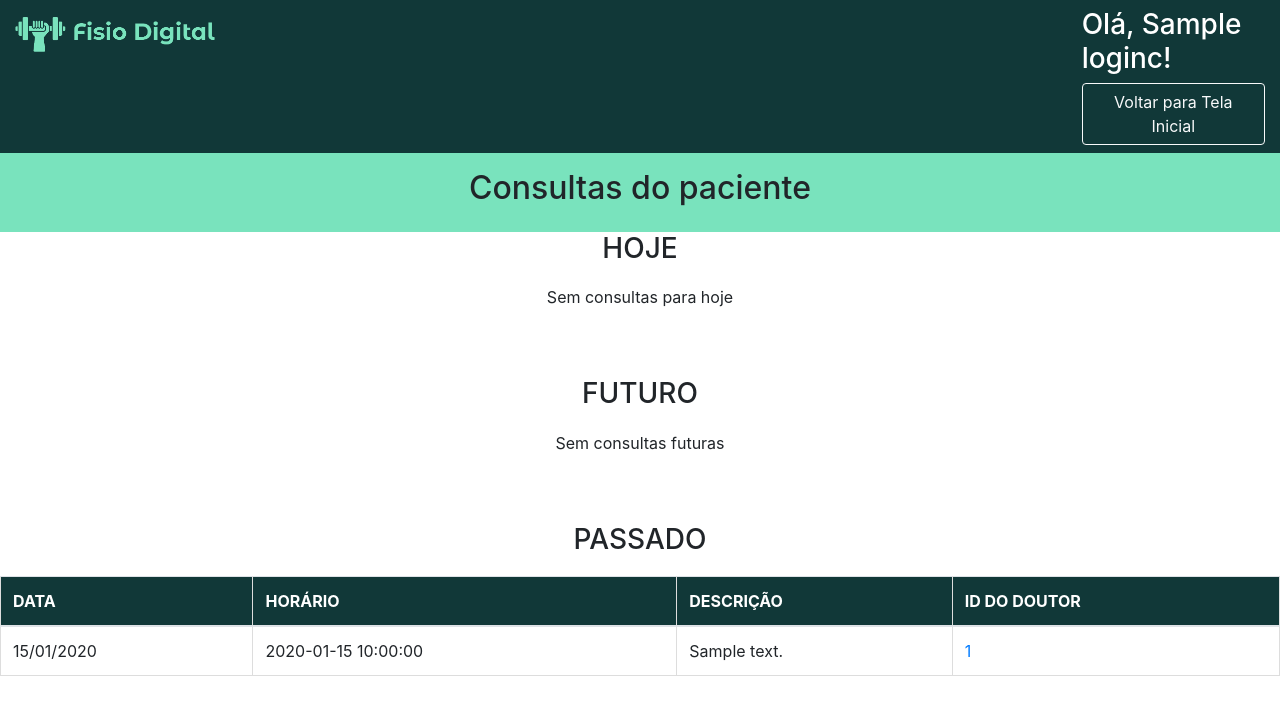
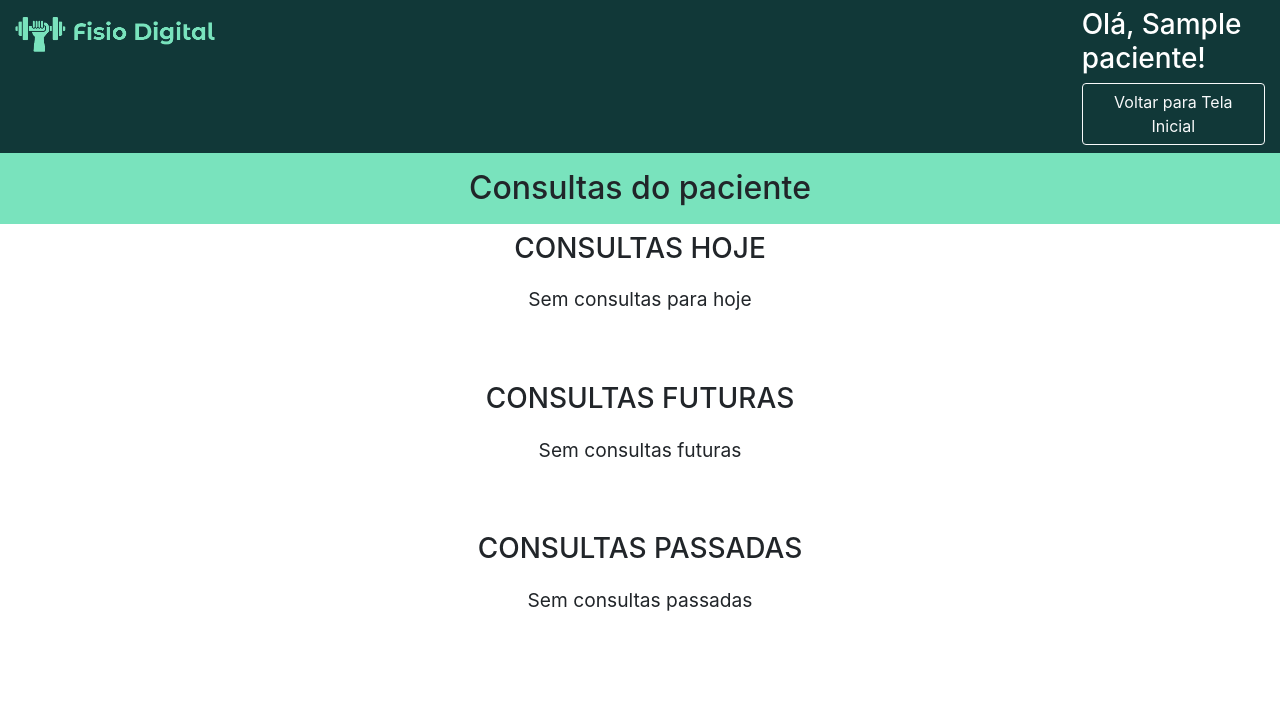
Before and after one commit to Kennedy-klam/Fisio-Digital, a PHP site: the page made by opção-de-login/client/dashboard/consultas-marcadas/viewappointment.php in a window 1280 px wide. Shown: the top 715 px of the page. Run offline with PHP 8.4, Linux system fonts and the light colour scheme; the visitor is signed in with stand-in values (Sample User, id 1); tables that the repository leaves empty or names only in its code hold one stand-in row (values such as "Sample post").

Commit message:
banco v6
parte do paciente funcionando tudo.

```diff
--- a/opção-de-login/client/dashboard/consultas-marcadas/viewappointment.php
+++ b/opção-de-login/client/dashboard/consultas-marcadas/viewappointment.php
@@ -1,19 +1,19 @@
 <?php
 session_start();
 require("../../conexões/db.php");
+
 $clientid = $_SESSION['id'];
-$query    = "SELECT * FROM `loginc` WHERE clientid=$clientid;";
+$query = "SELECT nome FROM `paciente` WHERE idPaciente = $clientid;";
 $result = mysqli_query($con, $query) or die(mysqli_error($con));
-if($result)
-{
+if ($result) {
     $data = mysqli_fetch_assoc($result);
-$clientname = $data['clientname'];
+    $clientname = $data['nome'];
 }
 ?>
 <!DOCTYPE html>
 <html lang="pt-br">
 <head>
-    <meta charset="UTF-8">
+    <meta charset="utf-8">
     <meta name="viewport" content="width=device-width, initial-scale=1.0">
     <title>Consultas Marcadas</title>
     <link rel="stylesheet" href="https://stackpath.bootstrapcdn.com/bootstrap/4.5.0/css/bootstrap.min.css"
@@ -53,7 +53,7 @@ $clientname = $data['clientname'];
 <div class="container-fluid pt-2 pb-2" style="background-color: #113838;">
     <div class="row">
         <div class="col-sm-10 ">
-            <img  width="200" class="ml-0 mt-2 mb-2" src="../../../../imagens/default_transparent.png">
+            <img width="200" class="ml-0 mt-2 mb-2" src="../../../../imagens/default_transparent.png">
         </div>
         <div class="col-sm-2">
             <h3 class="mr-0 text-white">Olá, <?php echo $clientname; ?>!</h3>
@@ -62,186 +62,158 @@ $clientname = $data['clientname'];
     </div>
 </div>
 <div class="container-fluid text-center" style="background-color: #79e3bd">
-    <div class="h-25 d-inline-block">
     <h2 class="pt-3 pb-3">Consultas do paciente</h2>
 </div>
-</div>
+
 <div class="app">
+    <!-- Consultas Hoje -->
     <div class="today">
         <div class="title">
-            <h3 class='text-center'>HOJE</h3>
+            <h3 class='text-center'>CONSULTAS HOJE</h3>
         </div>
         <div class="appt">
         <?php
-        $cid=$_SESSION["id"];
-        $tdt=date("Y-m-d");
-        $sql="SELECT * FROM `appointment` WHERE date='$tdt' AND clientid='$cid'";
+        $cid = $_SESSION["id"];
+        $tdt = date("Y-m-d");
+        $sql = "SELECT a.*, d.nome AS doutor_nome
+                FROM `consultas` a
+                JOIN `doutor` d ON a.Doutor_idDoutor = d.idDoutor
+                WHERE a.data = '$tdt' AND a.Paciente_idPaciente = '$cid';";
         $res = mysqli_query($con, $sql);
-        if($res)
-        {
-            if (mysqli_num_rows($res)) {
-                echo "<table class='table table-hover'>
+
+        if ($res) {
+            if (mysqli_num_rows($res) > 0) {
+                echo "<table class='table table-hover table-adjusted'>
                         <thead>
                             <tr>
-                    <th class='mx-3'>DATA</th>
-                    <th class='mx-3'>HORÁRIO</th>
-                    <th class='mx-3'>DESCRIÇÃO</th>
-                    <th class='mx-3'>DOUTOR</th>
+                                <th>NÚMERO</th>
+                                <th>DATA</th>
+                                <th>HORÁRIO</th>
+                                <th>DESCRIÇÃO</th>
+                                <th>DOUTOR</th>
                             </tr>
-            </thead>";
-                while($row = mysqli_fetch_assoc($res)) {
-                    $formattedDate = date('d-m-Y', strtotime($row["date"]));
+                        </thead>
+                        <tbody>";
+                $no = 1;
+                while ($row = mysqli_fetch_assoc($res)) {
+                    $formattedDate = date("d/m/Y", strtotime($row["data"]));
                     echo "<tr>
-                            <td class='mx-3'>" . $formattedDate . " </td>
-                            <td>".$row["timeslot"]." </td>
-                            <td>".$row["description"]." </td>
-                            <td>" . $row["doctorid"] . "</td>
+                            <td>{$no}</td>
+                            <td>{$formattedDate}</td>
+                            <td>{$row["horario"]}</td>
+                            <td>{$row["descrição"]}</td>
+                            <td>{$row['doutor_nome']}</td>
                         </tr>";
+                    $no++;
                 }
-                echo "</table> ";
-            }
-            else{
-                echo "<div class='text-center'>Sem consultas para hoje</div>";
+                echo "</tbody></table>";
+            } else {
+                echo "<div class='text-center no-appointments'>Sem consultas para hoje</div>";
             }
         }
-
-
         ?>
         </div>
     </div>
-    <br> <br>
+    <br><br>
+
+    <!-- Consultas Futuras -->
     <div class="future">
         <div class="title">
-        <h3 class='text-center'>FUTURO</h3>
+            <h3 class='text-center'>CONSULTAS FUTURAS</h3>
         </div>
         <div class="appt">
         <?php
-        $cid=$_SESSION["id"];
-        $tdt=date("Y-m-d");
-        $sql = "SELECT * FROM appointment WHERE  clientid='$cid' AND date>'$tdt'";
+        $cid = $_SESSION["id"];
+        $tdt = date("Y-m-d");
+        $sql = "SELECT a.*, d.nome AS doutor_nome
+                FROM `consultas` a
+                JOIN `doutor` d ON a.Doutor_idDoutor = d.idDoutor
+                WHERE a.Paciente_idPaciente = '$cid' AND a.data > '$tdt';";
         $res = mysqli_query($con, $sql);
 
         if ($res) {
-            if (mysqli_num_rows($res)) {
-                echo "<table class='table table-hover'>
+            if (mysqli_num_rows($res) > 0) {
+                echo "<table class='table table-hover table-adjusted'>
                         <thead>
                             <tr>
-                                <th class='mx-3'>DATA</th>
-                                <th class='mx-3'>HORÁRIO</th>
-                                <th class='mx-3'>DESCRIÇÃO</th>
-                                <th class='mx-3'>ID DO DOUTOR</th>
+                                <th>NÚMERO</th>
+                                <th>DATA</th>
+                                <th>HORÁRIO</th>
+                                <th>DESCRIÇÃO</th>
+                                <th>DOUTOR</th>
                             </tr>
-                        </thead>";
+                        </thead>
+                        <tbody>";
+                $no = 1;
                 while ($row = mysqli_fetch_assoc($res)) {
-                            $formattedDate = date('d-m-Y', strtotime($row["date"]));
+                    $formattedDate = date("d/m/Y", strtotime($row["data"]));
                     echo "<tr>
-                                    <td class='mx-3'>" . $formattedDate . " </td>
-                                    <td class='mx-3'>" . $row["timeslot"] . " </td>
-                                    <td class='mx-3'>" . $row["description"] . " </td>
-                                    <td class='mx-3'>" . $row["doctorid"] . "</td>
+                            <td>{$no}</td>
+                            <td>{$formattedDate}</td>
+                            <td>{$row["horario"]}</td>
+                            <td>{$row["descrição"]}</td>
+                            <td>{$row['doutor_nome']}</td>
                         </tr>";
+                    $no++;
                 }
-                echo "</table> ";
+                echo "</tbody></table>";
             } else {
-                echo "<div class='text-center'>Sem consultas futuras</div>";
+                echo "<div class='text-center no-appointments'>Sem consultas futuras</div>";
             }
         }
         ?>
-
         </div>
     </div>
-        <br> <br>
+    <br><br>
+
+    <!-- Consultas Passadas -->
     <div class="past">
         <div class="title">
-            <h3 class='text-center'>PASSADO</h3>
+            <h3 class='text-center'>CONSULTAS PASSADAS</h3>
         </div>
         <div class="appt">
         <?php
-        $cid=$_SESSION["id"];
-        $tdt=date("Y-m-d");
-        $sql="SELECT * FROM `appointment` WHERE date<'$tdt' AND clientid='$cid'";
+        $cid = $_SESSION["id"];
+        $tdt = date("Y-m-d");
+        $sql = "SELECT a.*, d.nome AS doutor_nome
+                FROM `consultas` a
+                JOIN `doutor` d ON a.Doutor_idDoutor = d.idDoutor
+                WHERE a.data < '$tdt' AND a.Paciente_idPaciente = '$cid';";
         $res = mysqli_query($con, $sql);
-        if($res)
-        {
-            if (mysqli_num_rows($res)) {
-                echo "<table class='table table-hover' >
+
+        if ($res) {
+            if (mysqli_num_rows($res) > 0) {
+                echo "<table class='table table-hover table-adjusted'>
                         <thead>
                             <tr>
-                                <th class='mx-3'>DATA</th>
-                                <th class='mx-3'>HORÁRIO</th>
-                                <th class='mx-3'>DESCRIÇÃO</th>
-                                <th class='mx-3'>ID DO DOUTOR</th>
+                                <th>NÚMERO</th>
+                                <th>DATA</th>
+                                <th>HORÁRIO</th>
+                                <th>DESCRIÇÃO</th>
+                                <th>DOUTOR</th>
                             </tr>
-                        </thead>";
-                while($row = mysqli_fetch_assoc($res)) {
-                    $formattedDate = date('d/m/Y', strtotime($row["date"]));
+                        </thead>
+                        <tbody>";
+                $no = 1;
+                while ($row = mysqli_fetch_assoc($res)) {
+                    $formattedDate = date("d/m/Y", strtotime($row["data"]));
                     echo "<tr>
-                            <td class='mx-3'>" . $formattedDate . " </td>
-                            <td>".$row["timeslot"]." </td>
-                            <td>".$row["description"]." </td>" ?>
-                            <td> <a href="" class="docidtable" data-toggle='modal' data-target='#docinfo' data-docid="<?php echo $row["doctorid"] ?>" > <?php echo $row["doctorid"] ?>  </a></td>
-                            <?php
-                        echo "</tr>";
+                            <td>{$no}</td>
+                            <td>{$formattedDate}</td>
+                            <td>{$row["horario"]}</td>
+                            <td>{$row["descrição"]}</td>
+                            <td>{$row['doutor_nome']}</td>
+                        </tr>";
+                    $no++;
                 }
-                echo "</table> ";
+                echo "</tbody></table>";
+            } else {
+                echo "<div class='text-center no-appointments'>Sem consultas passadas</div>";
             }
-            else{
-                echo "<div class='text-center'> Sem atendimentos passados</div>";
         }
-
-        }
-
-
         ?>
         </div>
-
-
-    </div>
-
-
-</div>
-
-
-
-<!-- Modal -->
-<div id="docinfo" class="modal fade" role="dialog">
-  <div class="modal-dialog">
-    <!-- Modal content-->
-    <div class="modal-content">
-      <div class="modal-header">
-      <h4 class="modal-title ">Doctor Info</h4>
-        <button type="button" class="close" data-dismiss="modal">&times;</button>
-      </div>
-      <div class="modal-body">
-      <span> Doctor ID :  <p id="slot"></p> </span>
-      </div>
-      <div class="modal-footer">
-        <button type="button" class="btn btn-default" data-dismiss="modal">Close</button>
     </div>
 </div>
-
-  </div>
-</div>
-
-<script src="https://code.jquery.com/jquery-3.5.1.slim.min.js"
-                    integrity="sha384-DfXdz2htPH0lsSSs5nCTpuj/zy4C+OGpamoFVy38MVBnE+IbbVYUew+OrCXaRkfj"
-                    crossorigin="anonymous"></script>
-                <script src="https://cdn.jsdelivr.net/npm/popper.js@1.16.0/dist/umd/popper.min.js"
-                    integrity="sha384-Q6E9RHvbIyZFJoft+2mJbHaEWldlvI9IOYy5n3zV9zzTtmI3UksdQRVvoxMfooAo"
-                    crossorigin="anonymous"></script>
-                <script src="https://stackpath.bootstrapcdn.com/bootstrap/4.5.0/js/bootstrap.min.js"
-                    integrity="sha384-OgVRvuATP1z7JjHLkuOU7Xw704+h835Lr+6QL9UvYjZE3Ipu6Tp75j7Bh/kR0JKI"
-                    crossorigin="anonymous"></script>
-
-
-                    <script>
-    $(".docidtable").click(function(){
-        var docid=$(this).attr('data-docid'); //trigger event
-        console.log(docid);
-       $("#slot").html(docid);
-        $("#docinfo").modal("show");
-    })
-    </script>
-
 </body>
 </html>
```
Also changed, not shown: opção-de-login/client/dashboard/dashboard.php (+5 -17 lines). Lines whose indentation alone changed are shown as unchanged.
